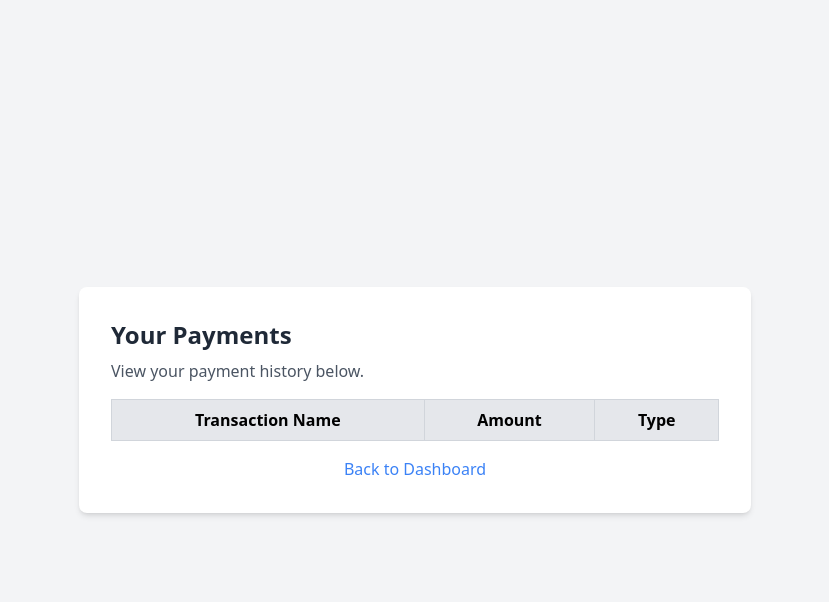
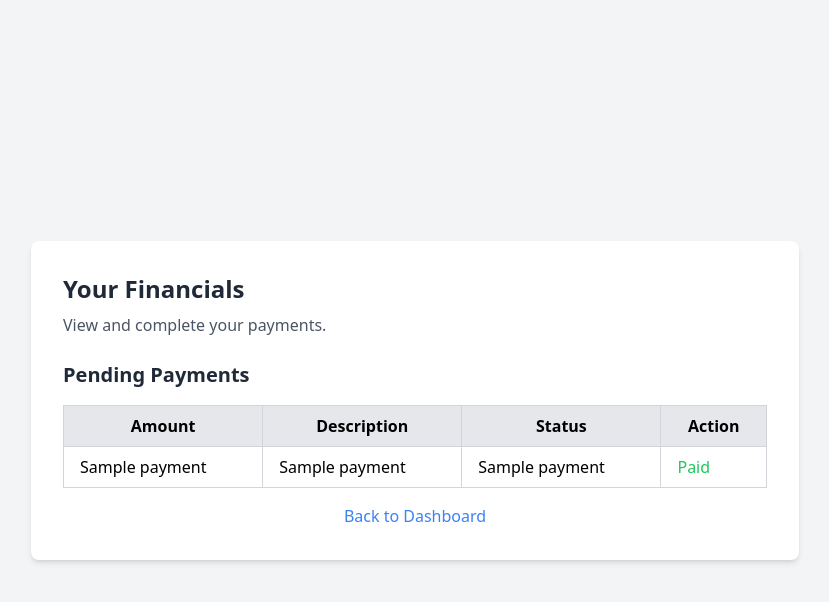
Before and after one commit to Blank058/ScienceClubApp, a Flask app: template templates/view_finances.html in a window 1280 px wide. Shown: the top 602 px of the page, without its empty margins (225-1054 px from the left). Run offline with Flask 3, Linux system fonts and the light colour scheme; the template is opened without the code that fills it: most values are stand-ins (such as "Sample title", 1, 10 or a date in 2020); lists and menus that the app fills with data are empty; some libraries are stand-ins or nearby versions.

Commit message:
Update view_finances.html

```diff
--- a/templates/view_finances.html
+++ b/templates/view_finances.html
@@ -3,24 +3,45 @@
 <head>
     <meta charset="UTF-8">
     <meta name="viewport" content="width=device-width, initial-scale=1.0">
-    <title>View Payments</title>
+    <title>View Finances</title>
     <script src="https://cdn.tailwindcss.com"></script>
 </head>
 <body class="bg-gray-100 flex flex-col items-center justify-center min-h-screen">
-    <div class="bg-white p-8 rounded-lg shadow-md w-full max-w-2xl">
-        <h2 class="text-2xl font-bold text-gray-800">Your Payments</h2>
-        <p class="text-gray-600 mt-2">View your payment history below.</p>
+    <div class="bg-white p-8 rounded-lg shadow-md w-full max-w-3xl">
+        <h2 class="text-2xl font-bold text-gray-800">Your Financials</h2>
+        <p class="text-gray-600 mt-2">View and complete your payments.</p>
 
+        <!-- Display Pending Payments -->
+        <h3 class="text-xl font-bold text-gray-800 mt-6">Pending Payments</h3>
         <table class="w-full mt-4 border-collapse border border-gray-300">
             <thead>
                 <tr class="bg-gray-200">
-                    <th class="border border-gray-300 px-4 py-2">Transaction Name</th>
                     <th class="border border-gray-300 px-4 py-2">Amount</th>
-                    <th class="border border-gray-300 px-4 py-2">Type</th>
+                    <th class="border border-gray-300 px-4 py-2">Description</th>
+                    <th class="border border-gray-300 px-4 py-2">Status</th>
+                    <th class="border border-gray-300 px-4 py-2">Action</th>
                 </tr>
             </thead>
             <tbody>
-                <!-- Payment records will be displayed here -->
+                {% for payment in member_payments %}
+                <tr class="bg-white">
+                    <td class="border border-gray-300 px-4 py-2">{{ payment[1] }}</td>
+                    <td class="border border-gray-300 px-4 py-2">{{ payment[2] }}</td>
+                    <td class="border border-gray-300 px-4 py-2">{{ payment[3] }}</td>
+                    <td class="border border-gray-300 px-4 py-2">
+                        {% if payment[3] == "Pending" %}
+                            <form method="POST">
+                                <input type="hidden" name="description" value="{{ payment[2] }}">
+                                <button type="submit" class="bg-green-500 text-white px-3 py-1 rounded hover:bg-green-600">
+                                    Mark as Paid
+                                </button>
+                            </form>
+                        {% else %}
+                            <span class="text-green-500">Paid</span>
+                        {% endif %}
+                    </td>
+                </tr>
+                {% endfor %}
             </tbody>
         </table>
 
```
